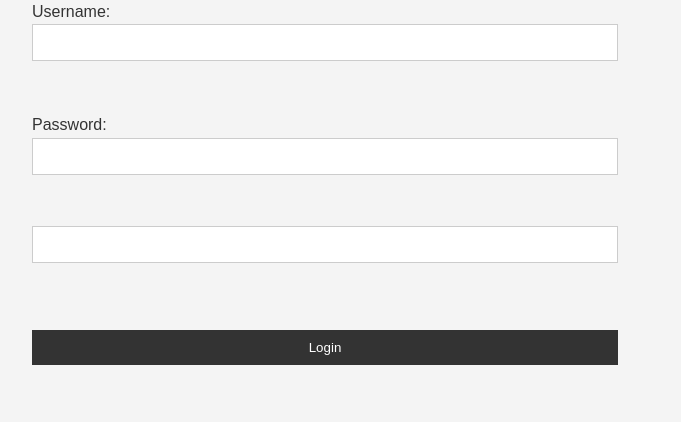
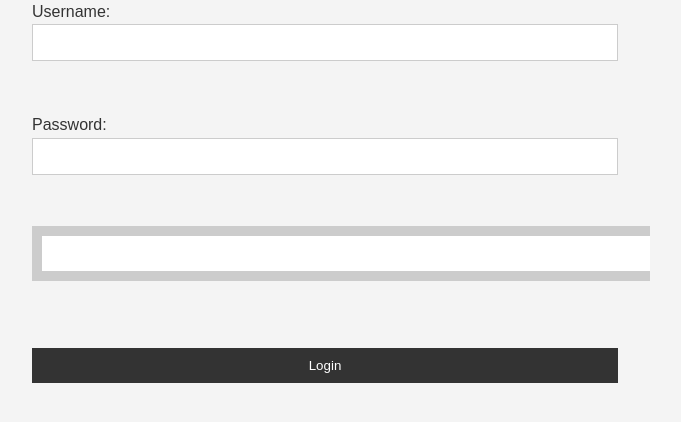
Before and after one commit to ToshikiRen/leaders-socialproject, a Flask app: page / in a window 1280 px wide. Shown: the part 190-612 px from the top of the page, without its empty margins (315-996 px from the left). Run offline with Flask 2, Linux system fonts and the light colour scheme.

Commit message:
Initial deploy

```diff
--- a/static/style.css
+++ b/static/style.css
@@ -55,10 +55,18 @@ img {
 	font-size: 1.2rem;
 	border: 1px solid #ccc;
 }
+input[type = "password"]{
+	display: block;
+	width: 650px;
+	padding: 0.4rem;
+	font-size: 1.2rem;
+	border: 10px solid #ccc;
+}
+
 input[type='text'],
 select,
-textarea,
-input[type = "password"] {
+textarea
+ {
 	display: block;
 	width: 100%;
 	padding: 0.4rem;
```
